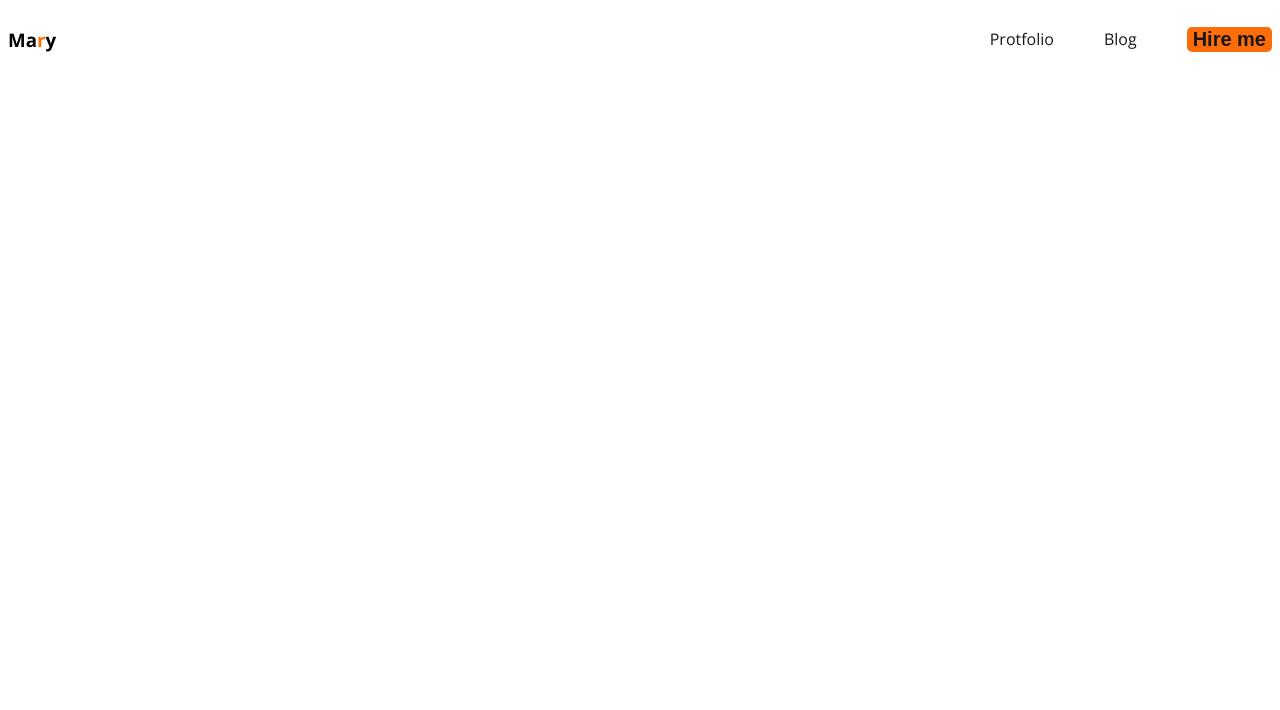
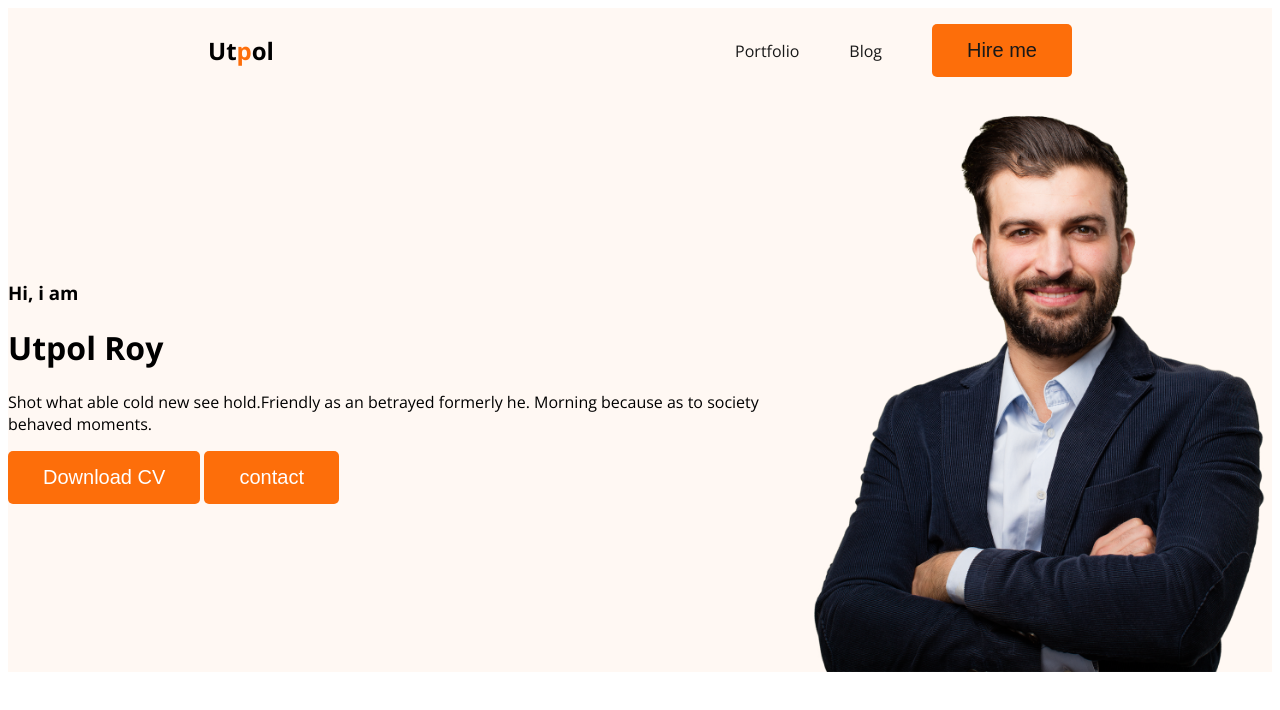
Before and after one commit to utpolra1/webdevloper-website, a plain HTML site: page index.html in a window 1280 px wide. Drawn offline with nearby package versions, Linux system fonts and the light colour scheme.

Commit message:
update all

```diff
--- a/css/style.css
+++ b/css/style.css
@@ -3,48 +3,56 @@ body{
     font-family: 'Open Sans', sans-serif;
 }
 /* style for navbar */
-.navspan{
-    color:rgba(253, 110, 10, 1)
-}
-nav {
+nav{
     display: flex;
     justify-content: space-between;
+    align-items: center;
+    margin: 0 200px;
+}
+nav ul{
+    display: flex;
+    text-align: center;
+    color: #181818;
+    text-align: center;
+    align-items: center;
 
 }
-nav title{
-    color: black;
-    font-size: 45px;
-    font-weight: 800;
+nav li{
+    margin-right: 50px;
+    list-style: none;
 }
-nav >ul{
-    display: flex;
-    align-items: center;
-}
-nav li{
-    list-style: none;
-    margin-right: 50px ;
+.primary-color{
+    color: #FD6E0A;
 }
 nav a{
     text-decoration: none;
     color: #181818;
-
 }
 .btn-primary{
     border-radius: 5px;
     background-color: #FD6E0A;
-    border: 0;
     color: white;
+    border:0;
     font-size: 20px;
-    font-weight: 700;
+    padding: 15px 35px;
 }
-/* h3{
-    font-weight: 800px;
-} */
+.nav-title{
+    color: #181818;
+    font-size: 45px;
+    font-weight: 800;
+}
+.header{
+    background-color:rgba(255, 248, 243, 1) ;
+}
+/* baner style */
+.baner{
+    padding: 50px, 30px 30px 150px;
+    display: flex;
+    align-items: center;
+}
+.banerimg{
+    width: 500px;
+}
+.baner-content{
 
-/* nav > ul > li{
-    display: flex;
-    text-decoration: none;
 }
-a{
-    list-style: none;
-} */
--- a/index.html
+++ b/index.html
@@ -10,17 +10,29 @@
     <link rel="stylesheet" href="css/style.css">
 </head>
 <body>
-    <header>
+    <header class="header">
         <nav>
-            <h3>
-                Ma<span class="navspan">r</span>y
-            </h3>
+            <h1>
+                Ut<span class="primary-color">p</span>ol
+            </h1>
             <ul>
-                <li><a href="">Protfolio</a></li>
-                <li><a href="">Blog</a></li>
-                <button class="btn-primary"><a href="">Hire me</a></button>
+                <li>
+                    <a href="#">Portfolio</a>
+                </li>
+                <li><a href="blog.html">Blog</a></li>
+                <button class="btn-primary"><a href="#">Hire me</a></button>
             </ul>
         </nav>
+        <div class="baner">
+            <div class="baner-content">
+                <h3>Hi, i am</h3>
+                <h1>Utpol Roy</h1>
+                <p>Shot what able cold new see hold.Friendly as an betrayed formerly he. Morning because as to society behaved moments.</p>
+                <button class="btn-primary">Download CV</button>
+                <button class="btn-primary">contact</button>
+            </div>
+            <img class="banerimg" src="images/hardy.png" alt="">
+        </div>
     </header>
     <main>
 
```
